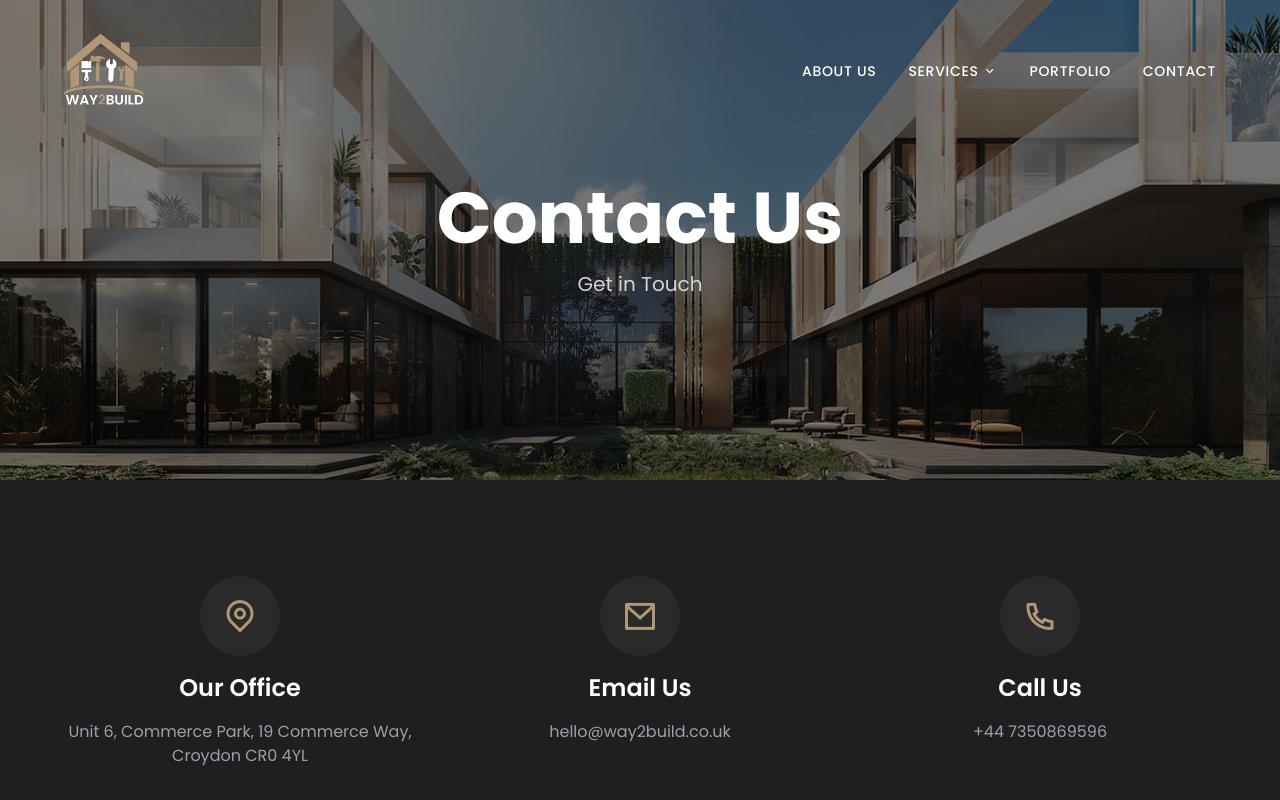
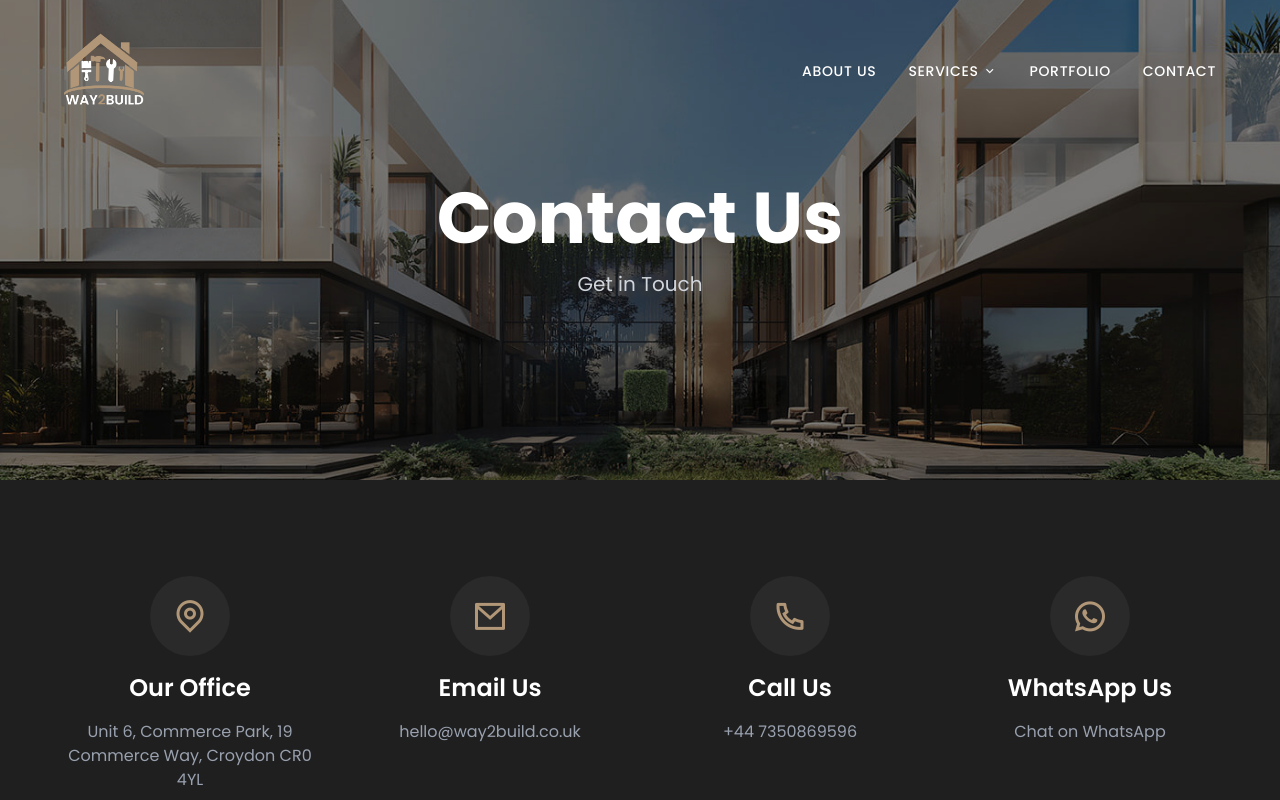
Before and after one commit to EktaThames/Way2Build, a Next.js app: page /contact in a window 1280 px wide. Shown: the top 800 px of the page. Built offline with nearby package versions, Linux system fonts and the light colour scheme.

Commit message:
whatsapp

```diff
--- a/app/contact/page.tsx
+++ b/app/contact/page.tsx
@@ -61,7 +61,7 @@ const ContactPage = () => {
       <div className="bg-[#1f1f1f] py-24">
         <div className="max-w-screen-xl mx-auto px-6 sm:px-8 lg:px-16">
         {/* Contact Info Section */}
-        <div className="grid grid-cols-1 md:grid-cols-3 gap-12 mb-24 text-center">
+        <div className="grid grid-cols-1 md:grid-cols-4 gap-12 mb-24 text-center">
           <div className="flex flex-col items-center space-y-4">
             <div className="w-20 h-20 bg-[#2a2a2a] rounded-full flex items-center justify-center text-[#b19777] text-4xl mb-4">
               <i className="ri-map-pin-line"></i>
@@ -74,7 +74,7 @@ const ContactPage = () => {
               <i className="ri-mail-line"></i>
             </div>
             <h3 className="text-2xl font-semibold">Email Us</h3>
-            <p className="text-gray-400">hello@way2build.co.uk</p>
+            <a href="mailto:hello@way2build.co.uk" className="text-gray-400 hover:text-[#b19777] transition-colors duration-300">hello@way2build.co.uk</a>
           </div>
           <div className="flex flex-col items-center space-y-4">
             <div className="w-20 h-20 bg-[#2a2a2a] rounded-full flex items-center justify-center text-[#b19777] text-4xl mb-4">
@@ -83,6 +83,15 @@ const ContactPage = () => {
             <h3 className="text-2xl font-semibold">Call Us</h3>
             <p className="text-gray-400">+44 7350869596</p>
           </div>
+          {/* WhatsApp Chat Option */}
+          <div className="flex flex-col items-center space-y-4">
+            <div className="w-20 h-20 bg-[#2a2a2a] rounded-full flex items-center justify-center text-[#b19777] text-4xl mb-4">
+              <i className="ri-whatsapp-line"></i> {/* Using a WhatsApp icon */}
+            </div>
+            <h3 className="text-2xl font-semibold">WhatsApp Us</h3>
+            <a href="https://wa.me/447350869596?text=Hello%20Way2Build%2C%20I'm%20visiting%20your%20website%20and%20would%20like%20to%20inquire%20about%20your%20services." target="_blank" rel="noopener noreferrer" className="text-gray-400 hover:text-[#b19777] transition-colors duration-300">Chat on WhatsApp</a>
+          </div>
+
         </div>
 
         {/* Contact Form Section */}
```
